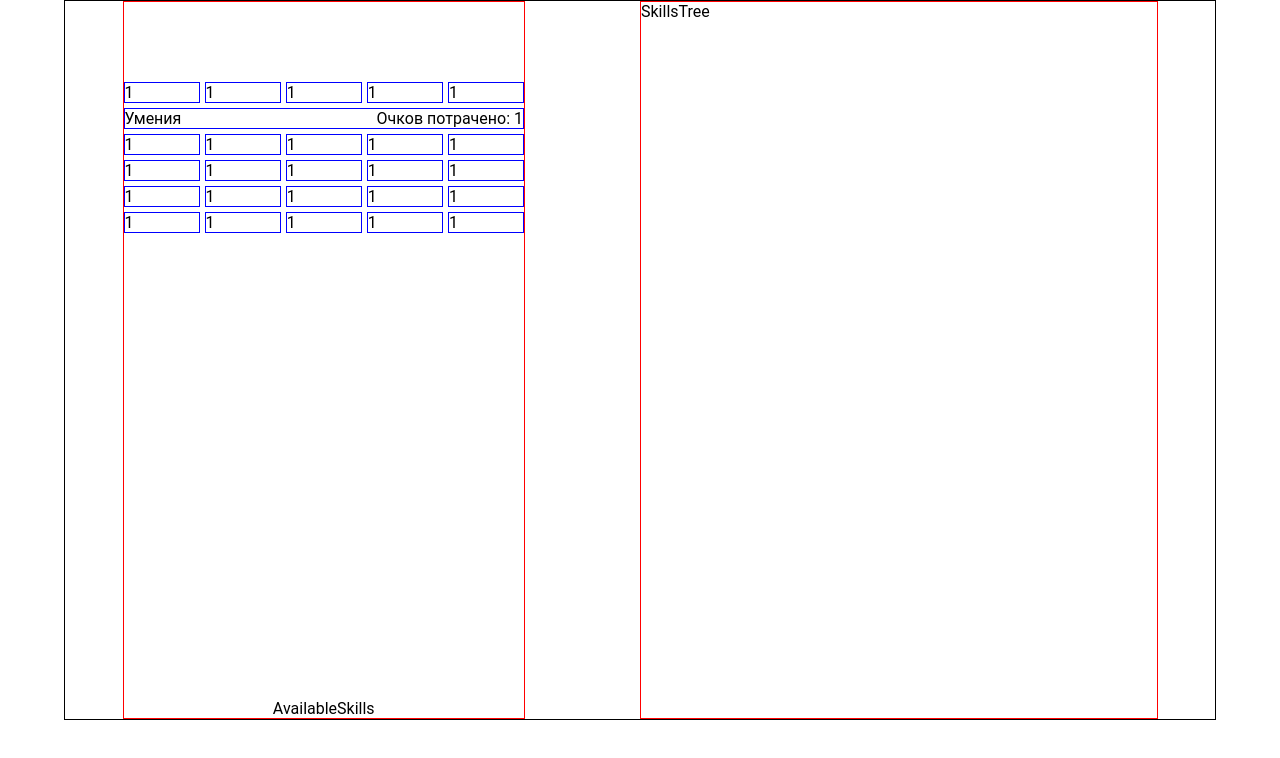
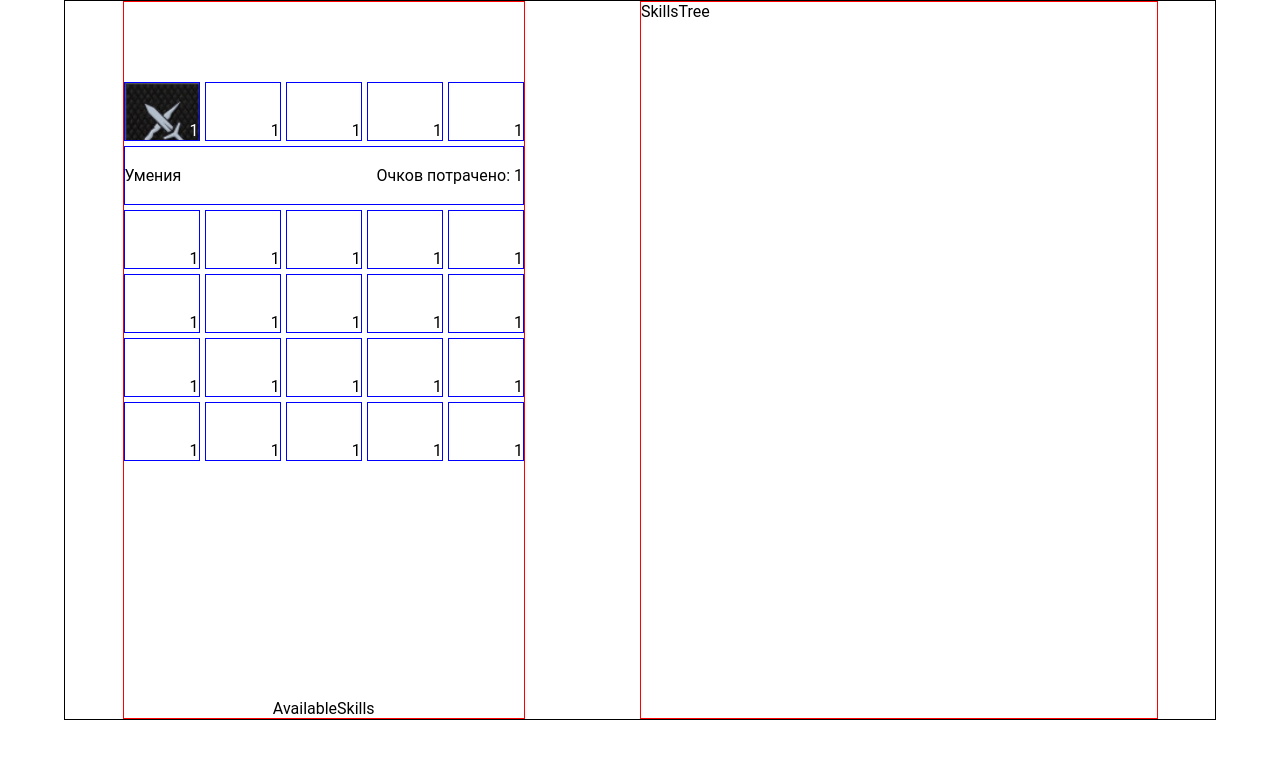
Before and after one commit to friedooo/witcher-3-skill-calculator, a React (Create React App) app: page / in a window 1280 px wide. Shown: the top 758 px of the page. Built offline with nearby package versions, Linux system fonts and the light colour scheme.

Commit message:
feat: working on skill icons

```diff
--- a/src/components/SkillsBlock/SkillBar.jsx
+++ b/src/components/SkillsBlock/SkillBar.jsx
@@ -4,7 +4,7 @@ function SkillBar() {
   return (
     <div className="skill-bar">
       <div className="content">
-        <div>1</div>
+        <div className="test">1</div>
         <div>1</div>
         <div>1</div>
         <div>1</div>
--- a/src/scss/components/_skills-block.scss
+++ b/src/scss/components/_skills-block.scss
@@ -20,7 +20,21 @@
       grid-template-columns: repeat(5, 1fr);
 
       div {
+        width: 100%;
+        height: 59px;
+        display: flex;
+        justify-content: flex-end;
+        align-items: flex-end;
+
         border: 1px solid blue;
+      }
+
+      .test {
+        color: white;
+
+        background-image: url("../../images/skill.png");
+        background-repeat: no-repeat;
+        background-size: 101%;
       }
 
       .skill-info {
```
Also changed, not shown: src/images/skill.png (added).
